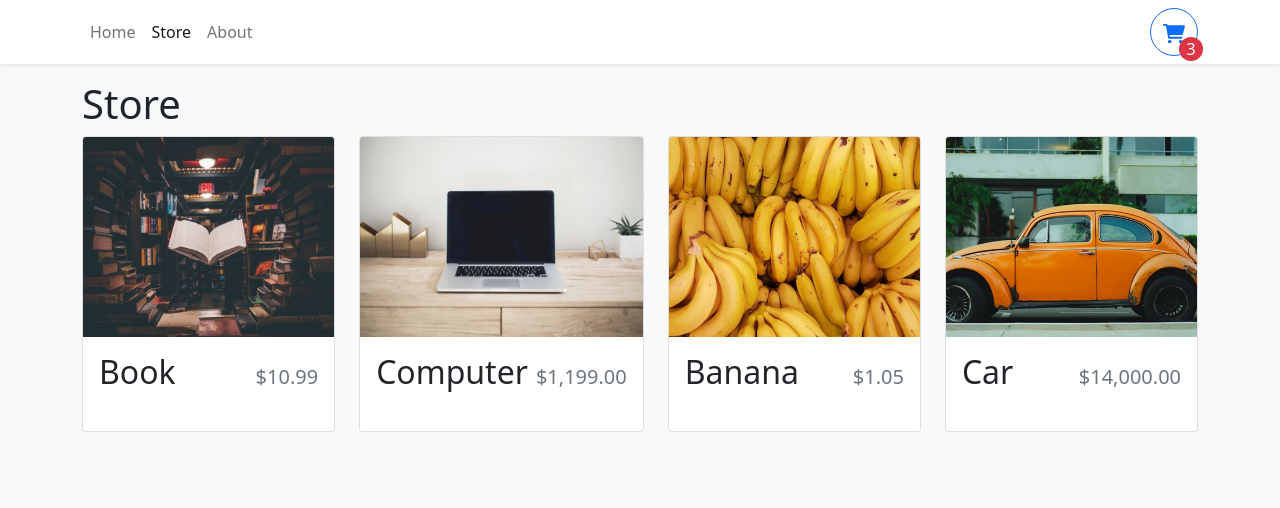
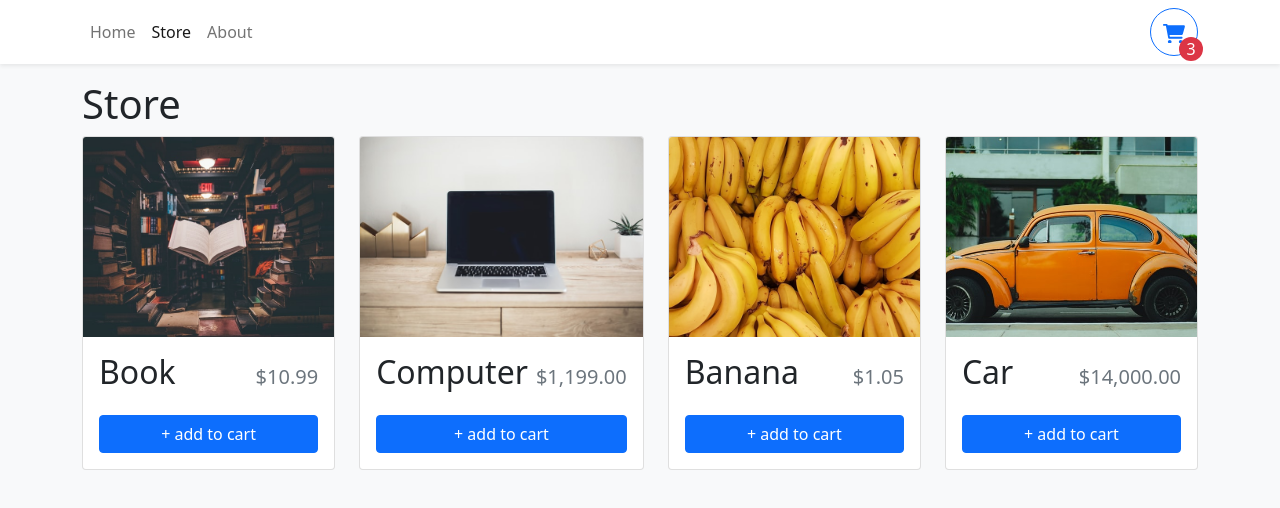
Before and after one commit to matahariramadhan/react-ts-shopping-cart, a React (Vite) app: page /store in a window 1280 px wide. Shown: the top 508 px of the page. Built offline with nearby package versions, Linux system fonts and the light colour scheme.

Commit message:
creating ui and styling for add to cart button

```diff
--- a/src/components/StoreItems.tsx
+++ b/src/components/StoreItems.tsx
@@ -1,4 +1,4 @@
-import { Card } from "react-bootstrap";
+import { Button, Card } from "react-bootstrap";
 import { formatCurrency } from "../utilities/formatCurrency";
 
 type StoreItemProps = {
@@ -9,6 +9,8 @@
 };
 
 export function StoreItem({ id, name, price, imgUrl }: StoreItemProps) {
+  const quantity = 0;
+
   return (
     <Card>
       <Card.Img
@@ -22,6 +24,27 @@
           <span className="fs-2">{name}</span>
           <span className="ms-2 text-muted">{formatCurrency(price)}</span>
         </Card.Title>
+        <div className="mt-auto">
+          {quantity === 0 ? (
+            <Button className="w-100">+ add to cart</Button>
+          ) : (
+            <div
+              className="d-flex align-items-center flex-column"
+              style={{ gap: ".5 rem" }}
+            >
+              <div className="d-flex justify-content-center">
+                <Button>-</Button>
+                <div>
+                  <span className="fs-3 ">{quantity}</span> in cart
+                </div>
+                <Button>+</Button>
+              </div>
+              <Button variant="danger" size="sm">
+                remove
+              </Button>
+            </div>
+          )}
+        </div>
       </Card.Body>
     </Card>
   );
```
